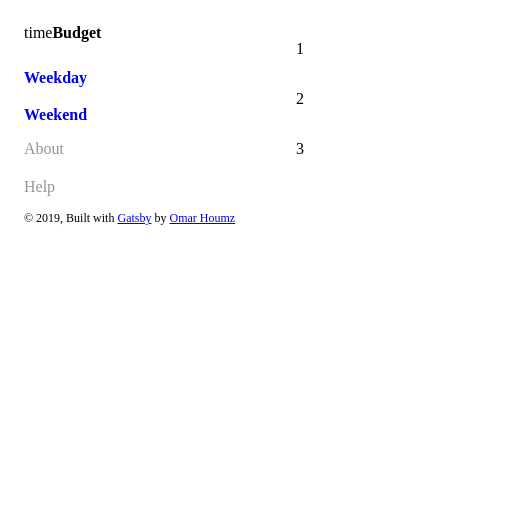
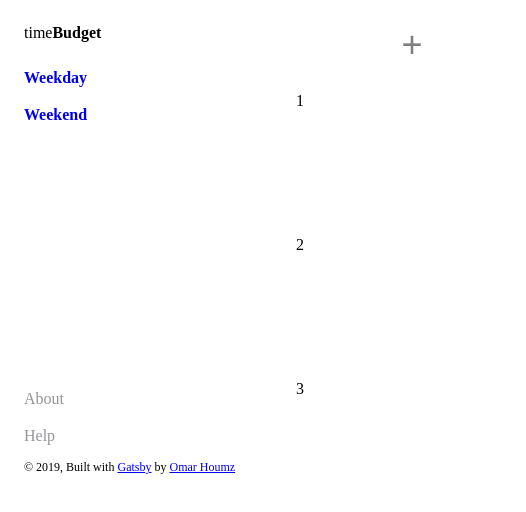
Before and after one commit to omhoumz/time-budget, a Gatsby site: page /app in a window 390 px wide. Shown: the whole page, 526 px wide, since content can reach past the window. Built offline with nearby package versions, Linux system fonts and the light colour scheme; Gatsby itself is replaced by a stand-in of ours.

Commit message:
feat: notes redesign & add time

```diff
--- a/src/components/ui/notes/notes.jsx
+++ b/src/components/ui/notes/notes.jsx
@@ -3,11 +3,23 @@
 
 import styles from './notes.module.css'
 
-const Notes = ({ messages }) => {
-  return <div className={styles.notes}>{messages.map(note)}</div>
+const Notes = ({ messages, date }) => {
+  return (
+    <div className={styles.notesWrapper}>
+      <div className={styles.timeColumn}>
+        <h3 className={styles.notesTime}>{date}</h3>
+        <button className={styles.addBtn}>+</button>
+      </div>
+      <div className={styles.notes}>{messages.map(note)}</div>
+    </div>
+  )
 }
 
-const note = ({ message }) => <div className={styles.note}>{message}</div>
+const note = ({ message }, index) => (
+  <div className={styles.note} key={index}>
+    {message}
+  </div>
+)
 
 Notes.propTypes = {
   messages: PropTypes.array.isRequired,
--- a/src/components/ui/notes/notes.module.css
+++ b/src/components/ui/notes/notes.module.css
@@ -1,9 +1,71 @@
+.notesWrapper {
+  display: flex;
+}
+.notesWrapper + .notesWrapper {
+  margin-block-start: 2rem;
+}
+
+.notesTime {
+  margin: 0;
+  padding: 0;
+  font-weight: 400;
+  font-size: 18px;
+  margin-inline-end: 12px;
+  line-height: 36px;
+}
+
+.addBtn {
+  border: 0;
+  background-color: transparent;
+  --btn-size: 36px;
+  height: var(--btn-size);
+  width: var(--btn-size);
+  cursor: pointer;
+  opacity: 0.5;
+  font-family: arial;
+  font-weight: 100;
+  font-size: 36px;
+  padding: 0;
+}
+
+.addBtn:focus {
+  outline: none;
+}
+
+.timeColumn {
+  display: flex;
+  flex-direction: row;
+  align-items: flex-start;
+  margin-inline-end: 1rem;
+}
+
 .notes {
+  flex-grow: 1;
+
   display: grid;
   grid-template-columns: repeat(auto-fit, minmax(230px, 1fr));
+  gap: 2rem;
 }
 
 .note {
   padding: 1rem;
   background-color: var(--s-0);
+  min-height: 6rem;
 }
+
+@media (max-width: 767px) {
+  .notesWrapper {
+    flex-direction: column;
+  }
+  .timeColumn {
+    margin-block-end: 1rem;
+    margin-inline-end: 0;
+    justify-content: space-between;
+  }
+  .notes {
+    grid-template-columns: repeat(auto-fit, minmax(230px, 1fr));
+    gap: 2rem;
+    grid-template-columns: repeat(auto-fit, minmax(150px, 1fr));
+    gap: 1rem;
+  }
+}
```
